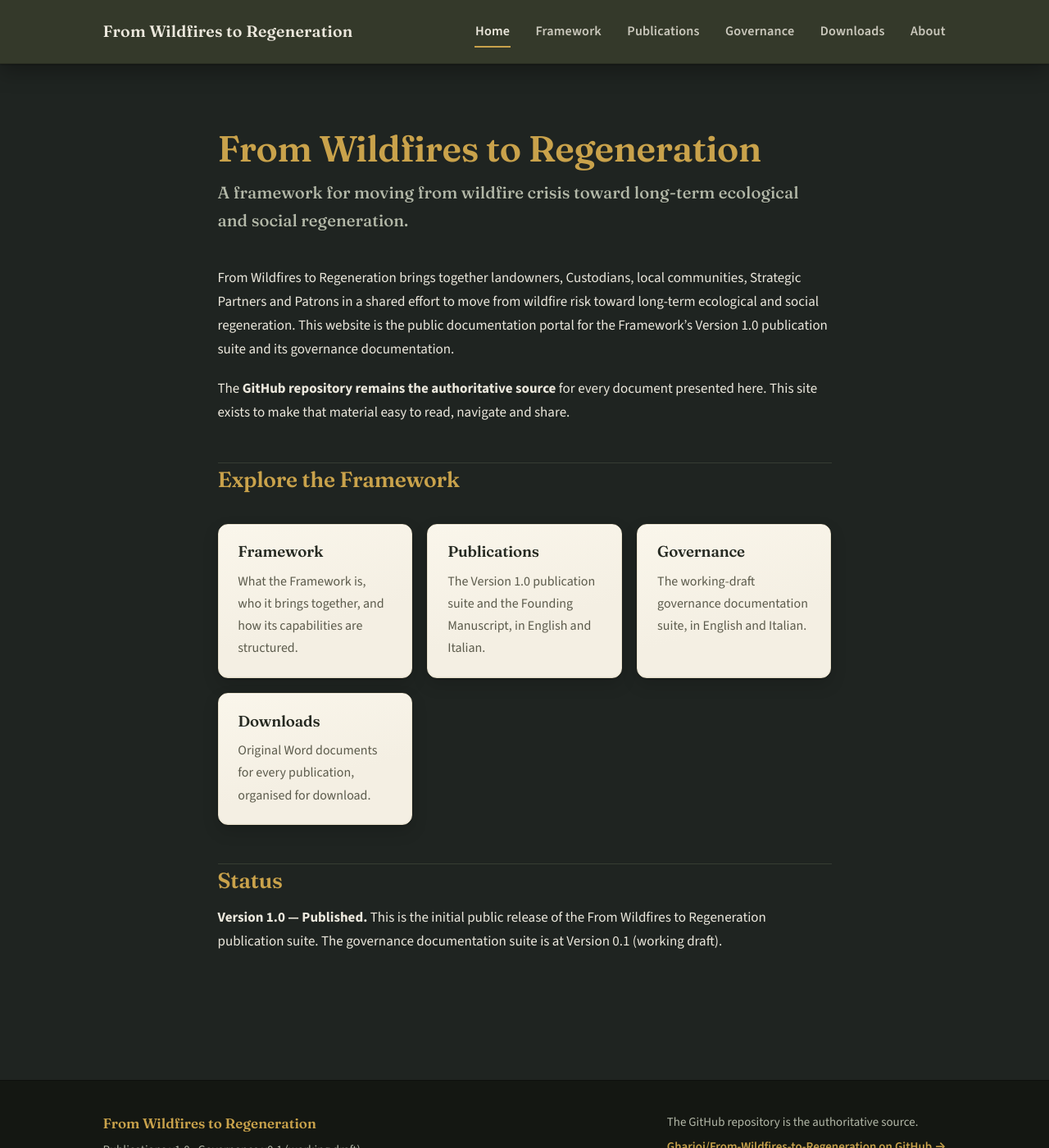
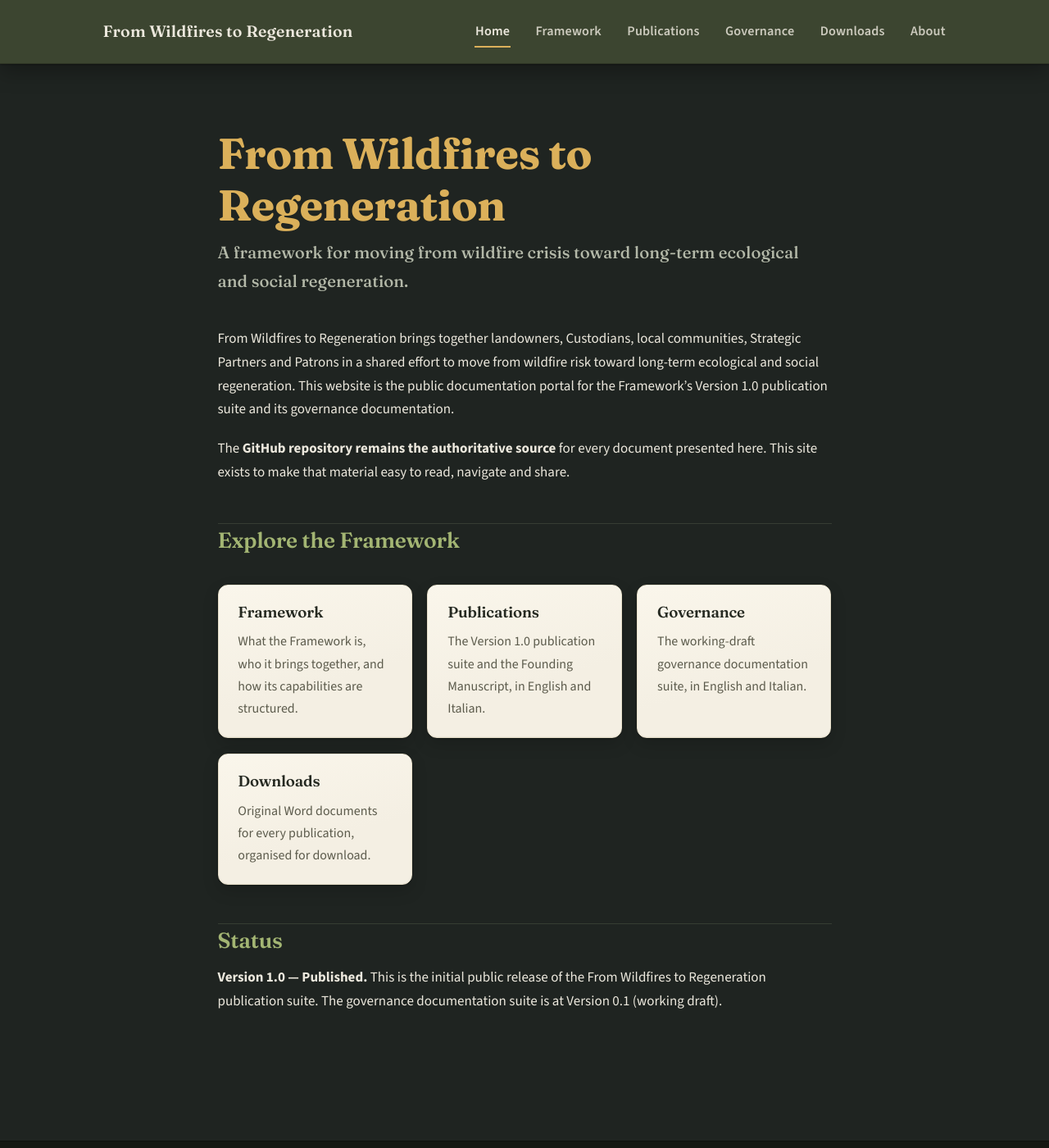
Before and after one commit to Gharioj/From-Wildfires-to-Regeneration, a Jekyll site: the page built from index.md, in a window 1280 px wide and 1400 px high. Shown: the whole window at 82% size. Built offline with Jekyll 4.4.1, drawn with Linux system fonts in a browser that asks for light colours.

Commit message:
Refine visual hierarchy: prominent hero, diversified colour rhythm
- Hero title ("From Wildfires to Regeneration") made the clear focal
  point: larger (3.1rem desktop / 2.15rem mobile, up from 2.6rem/1.9rem),
  bolder (700), and the copper/ochre accent enriched for higher contrast.
- Colour roles clarified: copper/ochre now reserved for the hero title,
  active nav indicator and key highlights; olive/moss green carries
  major section headings (h2), links, and buttons; subheadings (h3/h4)
  and the footer project title use primary off-white, so the page no
  longer reads as one accent colour repeated everywhere.
- Navigation bar deepened toward a richer, slightly lighter olive/moss
  with more depth against the page background, still calm rather than
  bright.
- Footer repository link moved to green (it's an interactive link, per
  the new hierarchy) with an ochre hover highlight.

All values re-verified for WCAG contrast. CSS only — no content,
Markdown, page structure, URLs or downloads changed.

```diff
--- a/assets/css/style.css
+++ b/assets/css/style.css
@@ -9,17 +9,17 @@
   --text: #ece8dd;
   --text-muted: #b3b8a8;
 
-  /* Navigation — a calm, muted olive-forest zone */
-  --nav-bg: #34392a;
+  /* Navigation — richer olive/moss, still calm rather than bright */
+  --nav-bg: #3c4530;
   --nav-text: #ece8dd;
 
-  /* Primary — forest green */
-  --green: #8fbf98;
-  --green-fill: #2f5d3a;
+  /* Tertiary — olive/moss green: section headings, links, buttons */
+  --green: #a3b573;
+  --green-fill: #47592e;
   --on-green: #ffffff;
 
-  /* Accent — earthy ochre / muted gold, reserved for hover & emphasis */
-  --ochre: #c9a24b;
+  /* Secondary — copper/muted ochre: hero title, active nav, key highlights */
+  --ochre: #dbb05a;
   --on-ochre: #241c0c;
 
   /* Cards — warm off-white, the one deliberately light surface */
@@ -160,7 +160,8 @@ button:focus-visible {
    introduction rather than a dense document header. */
 .site-main-inner > h1:first-child {
   margin-top: 1.5rem;
-  font-size: 2.6rem;
+  font-size: 3.1rem;
+  font-weight: 700;
 }
 
 .site-main-inner > .tagline:first-of-type {
@@ -175,18 +176,18 @@ h1, h2, h3, h4 {
   letter-spacing: -0.01em;
 }
 
-h1 { font-size: 2.35rem; margin: 0 0 0.6rem; color: var(--ochre); }
+h1 { font-size: 2.5rem; margin: 0 0 0.6rem; font-weight: 700; color: var(--ochre); }
 h2 {
   font-size: 1.55rem;
   margin-top: 2.75rem;
   margin-bottom: 0.9rem;
   padding-top: 0.25rem;
   border-top: 1px solid var(--border);
-  color: var(--ochre);
+  color: var(--green);
 }
 h2:first-child { border-top: none; padding-top: 0; margin-top: 0; }
 h3 { font-size: 1.2rem; margin-top: 2rem; margin-bottom: 0.6rem; }
-h4 { font-size: 1.02rem; margin-top: 1.5rem; margin-bottom: 0.5rem; color: var(--green); }
+h4 { font-size: 1.02rem; margin-top: 1.5rem; margin-bottom: 0.5rem; color: var(--text); }
 
 p { margin: 0 0 1.1rem; }
 ul, ol { margin: 0 0 1.1rem; padding-left: 1.4rem; }
@@ -415,13 +416,13 @@ li { margin-bottom: 0.4rem; }
 .site-footer-brand {
   font-family: "Fraunces", Georgia, serif;
   font-weight: 600;
-  color: var(--ochre);
+  color: var(--text);
   font-size: 1rem;
 }
 
 .site-footer-repo { text-align: left; }
-.site-footer-repo a { color: var(--ochre); font-weight: 600; text-decoration: none; }
-.site-footer-repo a:hover { color: var(--green); }
+.site-footer-repo a { color: var(--green); font-weight: 600; text-decoration: none; }
+.site-footer-repo a:hover { color: var(--ochre); }
 
 /* ---------- Downloads table ---------- */
 
@@ -473,5 +474,5 @@ li { margin-bottom: 0.4rem; }
   }
   .site-nav.is-open { display: flex; }
   .site-footer-inner { flex-direction: column; gap: 0.5rem; }
-  .site-main-inner > h1:first-child { font-size: 1.9rem; }
+  .site-main-inner > h1:first-child { font-size: 2.15rem; }
 }
```
